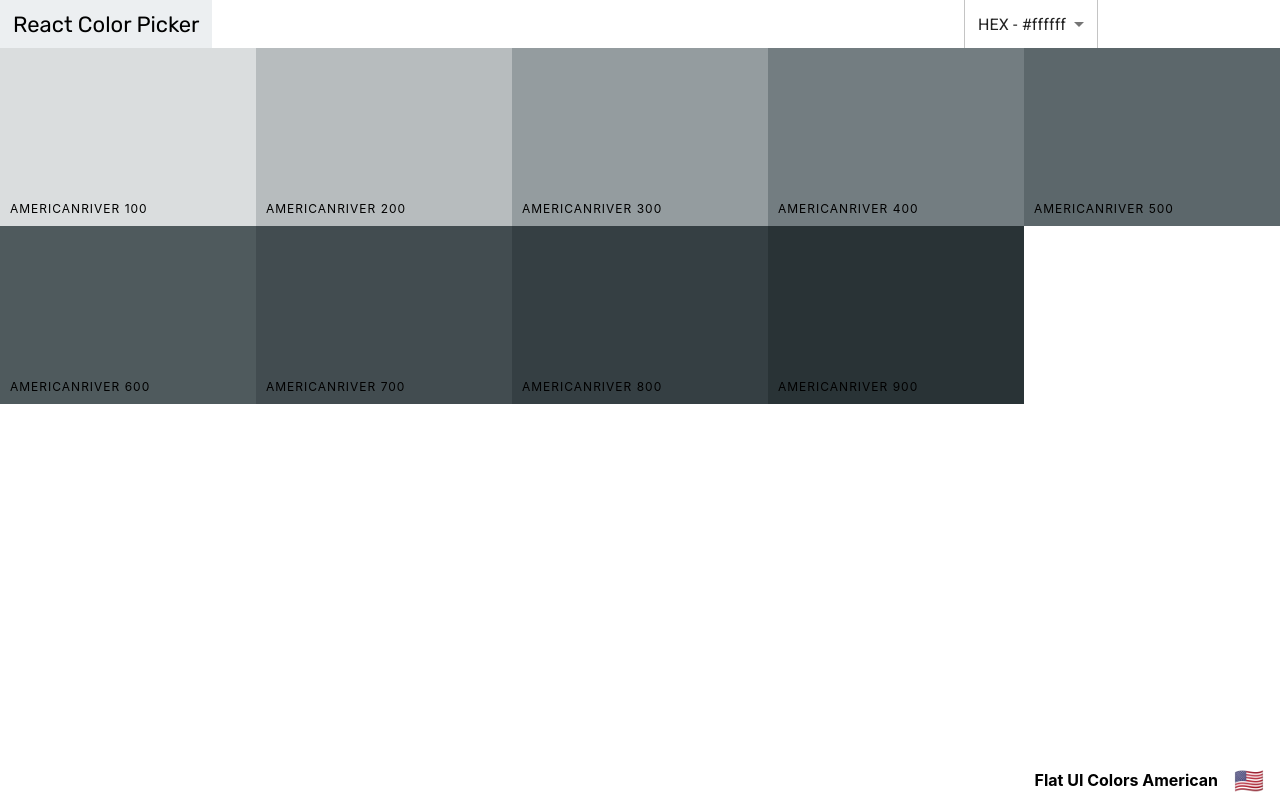
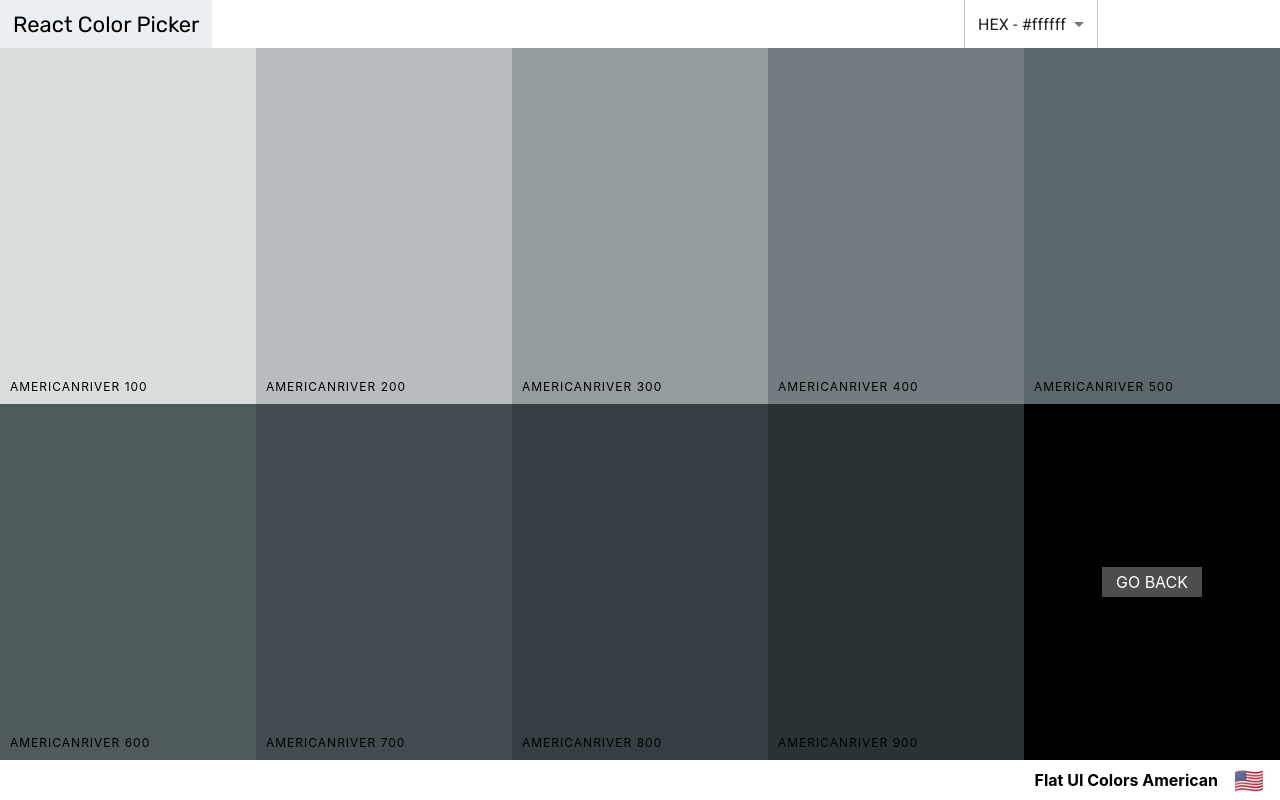
Before and after one commit to partyVic/colors-app, a React (Create React App) app: page /palette/flat-ui-colors-american/americanriver in a window 1280 px wide. Built offline with nearby package versions, Linux system fonts and the light colour scheme.

Commit message:
Add GoBack Link

```diff
--- a/src/ColorBox.css
+++ b/src/ColorBox.css
@@ -8,11 +8,20 @@
 
     /* solve white spaces between rows */
     /* margin-bottom: -3.5px; Colt's way */
-    vertical-align: top; /*student's way */
-
+    vertical-align: top;
+    /*student's way */
 }
 
-.copy-button {
+.SingleColorPalette .ColorBox {
+    height: 50%;
+}
+
+.ColorBox.go-back {
+    background-color: black;
+}
+
+.copy-button,
+.back-button {
     width: 100px;
     height: 30px;
     position: absolute;
@@ -29,6 +38,10 @@
     color: white;
     text-transform: uppercase;
     border: none;
+    text-decoration: none;
+}
+
+.copy-button {
     opacity: 0;
 }
 
@@ -72,7 +85,7 @@
     transform: scale(0.1);
 }
 
-.copy-overlay.show{
+.copy-overlay.show {
     opacity: 1;
     transform: scale(50);
     z-index: 10;
--- a/src/SingleColorPalette.js
+++ b/src/SingleColorPalette.js
@@ -2,6 +2,7 @@
 import { useState } from 'react';
 import { useParams } from 'react-router';
 import { generatePalette } from './colorHelpers';
+import { Link } from 'react-router-dom';
 import Navbar from './Navbar';
 import seedColors from './seedColors';
 import PaletteFooter from "./PaletteFooter"
@@ -48,13 +49,18 @@
     }
 
     return (
-        <div className="Palette">
+        <div className="SingleColorPalette Palette">
             <Navbar
                 changeFormat={changeFormat}
                 showingAllColors={false}        //used for on/off changeLevel Slider
             />
-            <div className="Palette-colors">{colorBoxes}</div>
-            <PaletteFooter paletteName={palette.paletteName} emoji={palette.emoji}/>
+            <div className="Palette-colors">
+                {colorBoxes}
+                <div className="go-back ColorBox">
+                    <Link to={`/palette/${palette.id}`} className="back-button">Go Back</Link>
+                </div>
+            </div>
+            <PaletteFooter paletteName={palette.paletteName} emoji={palette.emoji} />
         </div>
     )
 }
```
